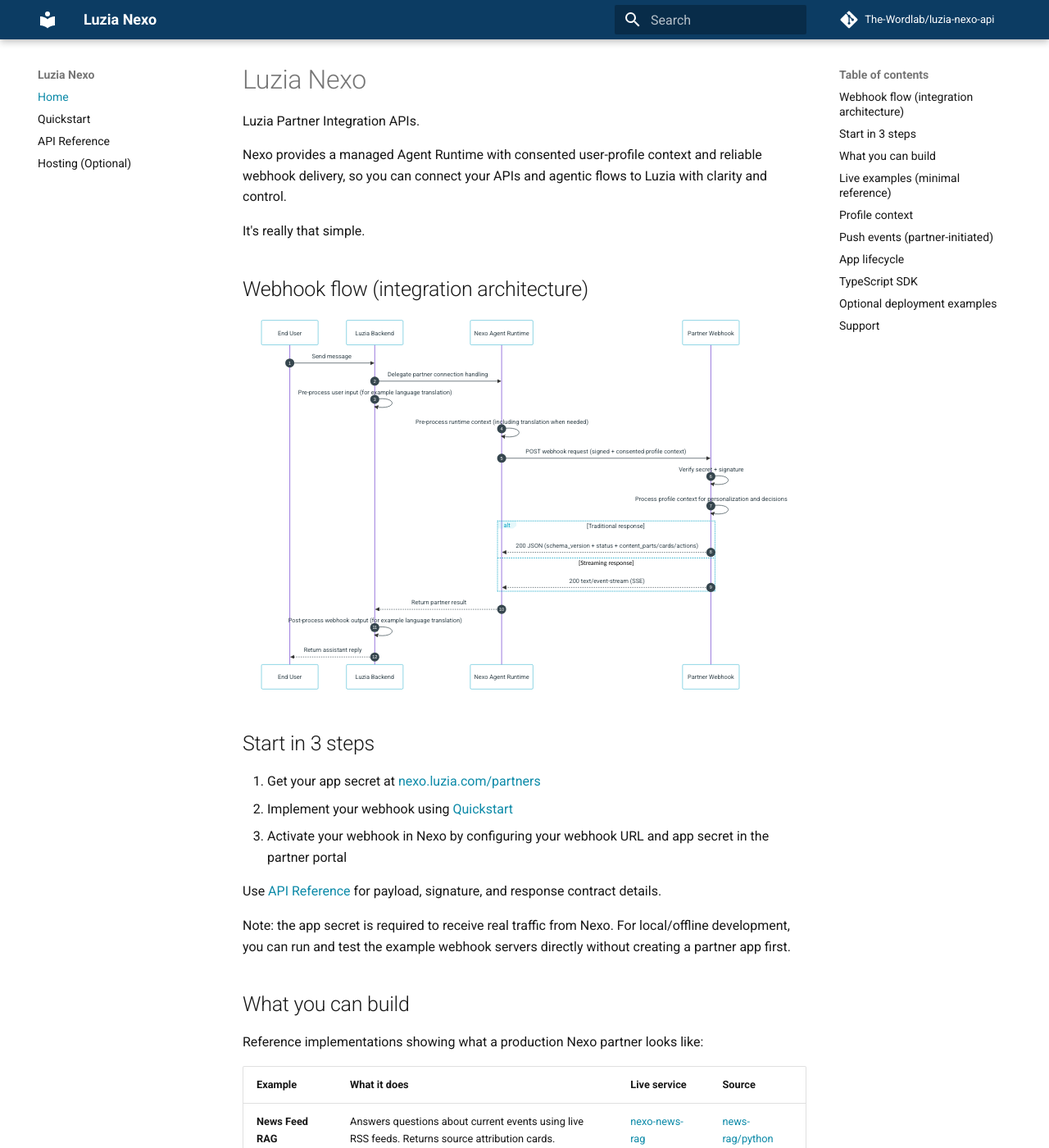
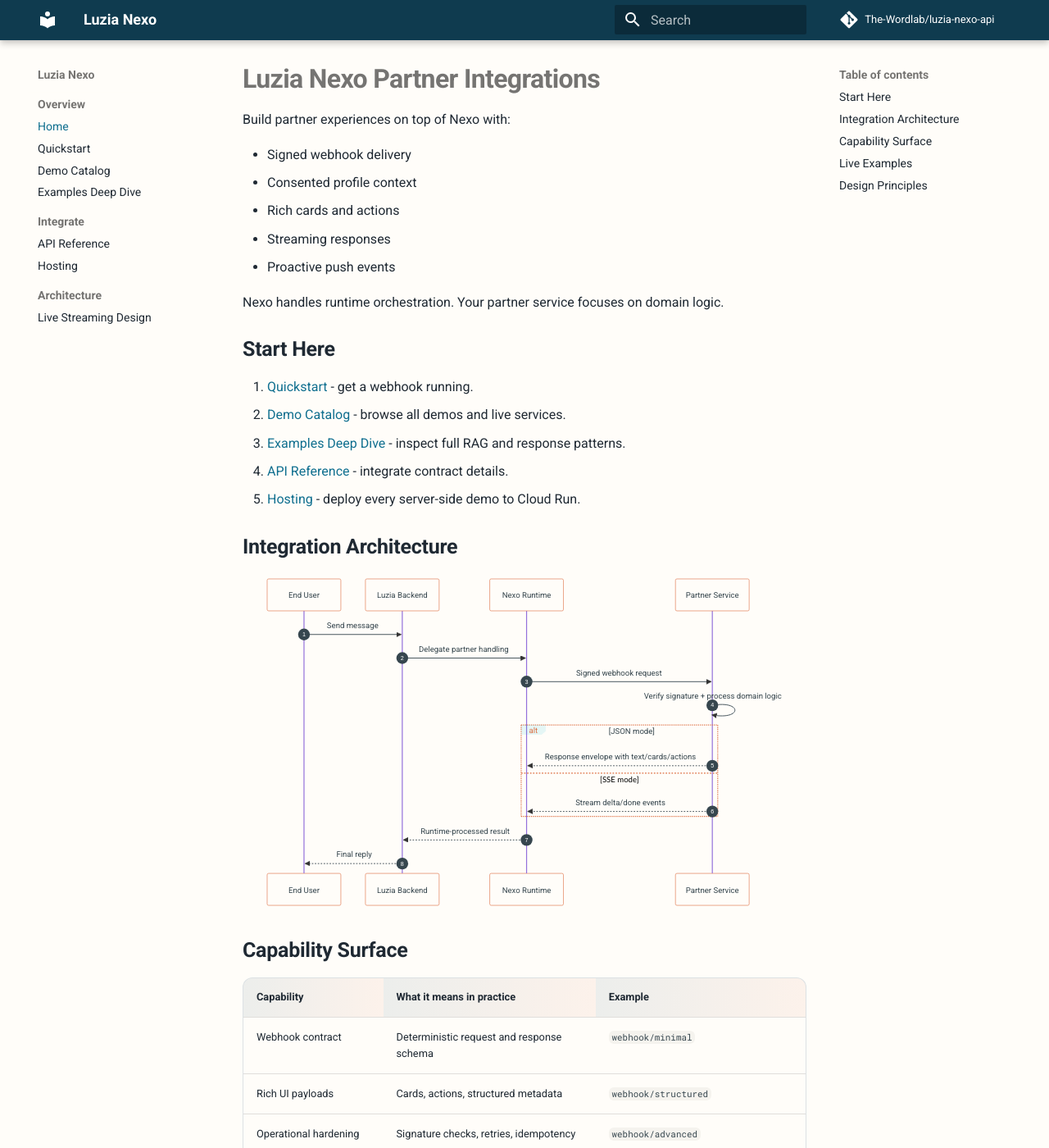
Before and after one commit to The-Wordlab/luzia-nexo-api, an MkDocs documentation site: the page built from docs/index.md, in a window 1280 px wide and 1400 px high. Shown: the whole window at 82% size. Built offline with MkDocs 1.6.1 and Material for MkDocs 9.7.7, drawn with Linux system fonts in a browser that asks for light colours; comment, search, counter and statistics services are not loaded; some of the changed text lies outside the part shown.

Commit message:
docs: overhaul demo docs IA and add service root discovery endpoints

````diff
--- /dev/null
+++ b/docs/demos.md
@@ -0,0 +1,63 @@
+# Demo Catalog
+
+This page is the fastest way to understand what this repository can do in practice.
+
+All **server-side** demos are deployable to Cloud Run.
+The only examples that are not deployed as services are CLI scripts under `examples/partner-api/proactive`.
+
+All webhook demos now expose a clean `GET /` service-discovery response so teams can inspect:
+- service purpose
+- supported routes
+- auth expectations
+- schema version
+
+## Why there are two demo families
+
+The folder split is by **contract type**, not by local-vs-production:
+
+- `examples/webhook/*`: services that receive Nexo webhook events and return Nexo response envelopes.
+- `examples/hosted/*`: reference HTTP APIs used for capability demos and contract testing.
+
+Both are deployable.
+
+## Live deployed demos
+
+| Demo | Contract | Capability | Live URL | Source |
+|---|---|---|---|---|
+| News Feed RAG | Webhook | RSS ingestion + retrieval + source cards | [nexo-news-rag](https://nexo-news-rag-v3me5awkta-ew.a.run.app/) | [news-rag/python](https://github.com/The-Wordlab/luzia-nexo-api/tree/main/examples/webhook/news-rag/python) |
+| Sports Feed RAG | Webhook | Scores, standings, news routing + event detection | [nexo-sports-rag](https://nexo-sports-rag-v3me5awkta-ew.a.run.app/) | [sports-rag/python](https://github.com/The-Wordlab/luzia-nexo-api/tree/main/examples/webhook/sports-rag/python) |
+| Travel RAG | Webhook | Destination and itinerary retrieval | [nexo-travel-rag](https://nexo-travel-rag-v3me5awkta-ew.a.run.app/) | [travel-rag/python](https://github.com/The-Wordlab/luzia-nexo-api/tree/main/examples/webhook/travel-rag/python) |
+| Football Live RAG | Webhook | Live matches, standings, top scorers | [nexo-football-live](https://nexo-football-live-v3me5awkta-ew.a.run.app/) | [football-live/python](https://github.com/The-Wordlab/luzia-nexo-api/tree/main/examples/webhook/football-live/python) |
+| OpenClaw Bridge | Webhook | Nexo webhook to OpenClaw `/v1/responses` adapter | [nexo-openclaw-bridge](https://nexo-openclaw-bridge-v3me5awkta-ew.a.run.app/) | [openclaw-bridge/typescript](https://github.com/The-Wordlab/luzia-nexo-api/tree/main/examples/webhook/openclaw-bridge/typescript) |
+| Hosted Python API | Reference API | Minimal authenticated reference API | [nexo-examples-py](https://nexo-examples-py-v3me5awkta-ew.a.run.app/) | [hosted/python](https://github.com/The-Wordlab/luzia-nexo-api/tree/main/examples/hosted/python) |
+| Hosted TypeScript API | Reference API | Minimal authenticated reference API | [nexo-examples-ts](https://nexo-examples-ts-v3me5awkta-ew.a.run.app/) | [hosted/typescript](https://github.com/The-Wordlab/luzia-nexo-api/tree/main/examples/hosted/typescript) |
+| Demo Receiver | Reference API | Webhook contract receiver for smoke and drift checks | [nexo-demo-receiver](https://nexo-demo-receiver-v3me5awkta-ew.a.run.app/) | [hosted/demo-receiver](https://github.com/The-Wordlab/luzia-nexo-api/tree/main/examples/hosted/demo-receiver) |
+
+## Webhook examples you can run and deploy
+
+| Example | Language | What it demonstrates |
+|---|---|---|
+| `webhook/minimal` | Python + TypeScript | Smallest valid webhook implementation |
+| `webhook/structured` | Python | Rich card/action response envelope |
+| `webhook/advanced` | Python | Connector behavior, retries, idempotency |
+| `webhook/openclaw-bridge` | TypeScript | OpenClaw integration with signed webhook verification |
+| `webhook/news-rag` | Python | Feed ingestion + retrieval + citations |
+| `webhook/sports-rag` | Python | Multi-source sports retrieval + intent routing |
+| `webhook/travel-rag` | Python | Destination knowledge + travel advice |
+| `webhook/football-live` | Python | Live football domain with structured cards |
+
+## Partner API proactive scripts (CLI, not service deployments)
+
+These are tooling examples for pushing events through the Partner API:
+
+| Example | Languages | Purpose |
+|---|---|---|
+| `partner-api/proactive` | Bash, Python, TypeScript | Demonstrates partner-initiated event delivery and auth |
+
+## Suggested reading path
+
+1. [Quickstart](quickstart.md) - implement your first webhook in minutes.
+2. [Demo Catalog](demos.md) - pick the capability pattern you want.
+3. [Examples Deep Dive](examples-showcase.md) - inspect architecture and payloads.
+4. [Hosting](hosting.md) - deploy to Cloud Run.
+5. [API Reference](partner-api-reference.md) - wire production integration details.
--- a/docs/index.md
+++ b/docs/index.md
@@ -1,122 +1,75 @@
-# Luzia Nexo
+# Luzia Nexo Partner Integrations
 
-Luzia Partner Integration APIs.
+Build partner experiences on top of Nexo with:
 
-Nexo provides a managed Agent Runtime with consented user-profile context and reliable webhook delivery, so you can connect your APIs and agentic flows to Luzia with clarity and control.
+- Signed webhook delivery
+- Consented profile context
+- Rich cards and actions
+- Streaming responses
+- Proactive push events
 
-It's really that simple.
+Nexo handles runtime orchestration. Your partner service focuses on domain logic.
 
-## Webhook flow (integration architecture)
+## Start Here
+
+1. [Quickstart](quickstart.md) - get a webhook running.
+2. [Demo Catalog](demos.md) - browse all demos and live services.
+3. [Examples Deep Dive](examples-showcase.md) - inspect full RAG and response patterns.
+4. [API Reference](partner-api-reference.md) - integrate contract details.
+5. [Hosting](hosting.md) - deploy every server-side demo to Cloud Run.
+
+## Integration Architecture
 
 ```mermaid
 sequenceDiagram
     autonumber
     participant User as End User
     participant Luzia as Luzia Backend
-    participant Nexo as Nexo Agent Runtime
-    participant Partner as Partner Webhook
+    participant Nexo as Nexo Runtime
+    participant Partner as Partner Service
 
     User->>Luzia: Send message
-    Luzia->>Nexo: Delegate partner connection handling
-    Luzia->>Luzia: Pre-process user input (for example language translation)
-    Nexo->>Nexo: Pre-process runtime context (including translation when needed)
-    Nexo->>Partner: POST webhook request (signed + consented profile context)
-    Partner->>Partner: Verify secret + signature
-    Partner->>Partner: Process profile context for personalization and decisions
-    alt Traditional response
-        Partner-->>Nexo: 200 JSON (schema_version + status + content_parts/cards/actions)
-    else Streaming response
-        Partner-->>Nexo: 200 text/event-stream (SSE)
+    Luzia->>Nexo: Delegate partner handling
+    Nexo->>Partner: Signed webhook request
+    Partner->>Partner: Verify signature + process domain logic
+    alt JSON mode
+        Partner-->>Nexo: Response envelope with text/cards/actions
+    else SSE mode
+        Partner-->>Nexo: Stream delta/done events
     end
-    Nexo-->>Luzia: Return partner result
-    Luzia->>Luzia: Post-process webhook output (for example language translation)
-    Luzia-->>User: Return assistant reply
+    Nexo-->>Luzia: Runtime-processed result
+    Luzia-->>User: Final reply
 ```
 
-## Start in 3 steps
+## Capability Surface
 
-1. Get your app secret at [nexo.luzia.com/partners](https://nexo.luzia.com/partners)
-2. Implement your webhook using [Quickstart](quickstart.md)
-3. Activate your webhook in Nexo by configuring your webhook URL and app secret in the partner portal
+| Capability | What it means in practice | Example |
+|---|---|---|
+| Webhook contract | Deterministic request and response schema | `webhook/minimal` |
+| Rich UI payloads | Cards, actions, structured metadata | `webhook/structured` |
+| Operational hardening | Signature checks, retries, idempotency | `webhook/advanced` |
+| Retrieval-augmented responses | Domain retrieval + LLM + citations | `news-rag`, `sports-rag`, `travel-rag`, `football-live` |
+| OpenClaw integration | Bridge from Nexo webhook to OpenClaw responses API | `openclaw-bridge` |
+| Proactive delivery | Partner-pushed events into subscriber threads | `partner-api/proactive` |
 
-Use [API Reference](partner-api-reference.md) for payload, signature, and response contract details.
+## Live Examples
 
-Note: the app secret is required to receive real traffic from Nexo. For local/offline development, you can run and test the example webhook servers directly without creating a partner app first.
+| Service | URL |
+|---|---|
+| nexo-news-rag | <https://nexo-news-rag-v3me5awkta-ew.a.run.app/> |
+| nexo-sports-rag | <https://nexo-sports-rag-v3me5awkta-ew.a.run.app/> |
+| nexo-travel-rag | <https://nexo-travel-rag-v3me5awkta-ew.a.run.app/> |
+| nexo-football-live | <https://nexo-football-live-v3me5awkta-ew.a.run.app/> |
+| nexo-openclaw-bridge | <https://nexo-openclaw-bridge-v3me5awkta-ew.a.run.app/> |
+| nexo-examples-py | <https://nexo-examples-py-v3me5awkta-ew.a.run.app/> |
+| nexo-examples-ts | <https://nexo-examples-ts-v3me5awkta-ew.a.run.app/> |
+| nexo-demo-receiver | <https://nexo-demo-receiver-v3me5awkta-ew.a.run.app/> |
 
-## What you can build
+For source links and what each demo does, use [Demo Catalog](demos.md).
 
-Reference implementations showing what a production Nexo partner looks like:
+## Design Principles
 
-| Example | What it does | Live service | Source |
-|---------|-------------|-------------|--------|
-| **News Feed RAG** | Answers questions about current events using live RSS feeds. Returns source attribution cards. | [nexo-news-rag](https://nexo-news-rag-v3me5awkta-ew.a.run.app/) | [news-rag/python](https://github.com/The-Wordlab/luzia-nexo-api/tree/main/examples/webhook/news-rag/python) |
-| **Sports Feed RAG** | Football scores, standings, transfers. Intent detection routes to the right data. SSE streaming + live event detection. | [nexo-sports-rag](https://nexo-sports-rag-v3me5awkta-ew.a.run.app/) | [sports-rag/python](https://github.com/The-Wordlab/luzia-nexo-api/tree/main/examples/webhook/sports-rag/python) |
-| **Travel RAG** | Destination guides with itinerary advice and blog content. Rich destination cards. | [nexo-travel-rag](https://nexo-travel-rag-v3me5awkta-ew.a.run.app/) | [travel-rag/python](https://github.com/The-Wordlab/luzia-nexo-api/tree/main/examples/webhook/travel-rag/python) |
-| **Football Live RAG** | Live scores, standings, and top scorers across multiple leagues with real-time updates and rich cards. | [nexo-football-live](https://nexo-football-live-v3me5awkta-ew.a.run.app/) | [football-live/python](https://github.com/The-Wordlab/luzia-nexo-api/tree/main/examples/webhook/football-live/python) |
-
-Full walkthrough with architecture diagrams and example responses: [Examples Showcase](examples-showcase.md)
-
-## Live examples (minimal reference)
-
-Minimal hosted reference services (echo + profile context):
-
-| Language | Live service | Source code |
-|----------|-------------|-------------|
-| Python | [nexo-examples-py](https://nexo-examples-py-v3me5awkta-ew.a.run.app/) | [examples/hosted/python](https://github.com/The-Wordlab/luzia-nexo-api/tree/main/examples/hosted/python) |
-| TypeScript | [nexo-examples-ts](https://nexo-examples-ts-v3me5awkta-ew.a.run.app/) | [examples/hosted/typescript](https://github.com/The-Wordlab/luzia-nexo-api/tree/main/examples/hosted/typescript) |
-
-Core webhook examples are also deployable as dedicated Cloud Run services:
-- minimal (Python + TypeScript)
-- structured (Python)
-- advanced (Python)
-- OpenClaw bridge (TypeScript)
-- all RAG services (news, sports, travel, football-live)
-
-See [Hosting (Optional)](hosting.md) for the full deployment matrix and commands.
-
-For standalone webhook snippets see [examples/webhook](https://github.com/The-Wordlab/luzia-nexo-api/tree/main/examples/webhook).
-
-If you are connecting through OpenClaw, use the OpenClaw Bridge example:
-- [examples/webhook/openclaw-bridge](https://github.com/The-Wordlab/luzia-nexo-api/tree/main/examples/webhook/openclaw-bridge)
-
-## Profile context
-
-- Webhook payloads include consented profile attributes such as:
-  - `locale`
-  - `language`
-  - `location` (for example city/country)
-  - `age` or age range
-  - `date_of_birth`
-  - `gender`
-  - `dietary_preferences`
-  - `preferences` and selected profile facts
-- Availability depends on app permissions and user consent.
-- Additional attributes are added over time while keeping backward compatibility.
-- Parse defensively and ignore unknown fields.
-
-## Push events (partner-initiated)
-
-Partners can push events proactively into subscriber threads using `POST /api/apps/{app_id}/events`. This turns the chat thread into a live feed — goals appear as they happen, breaking news streams in without the user asking.
-
-The sports-rag example includes a working event detection pipeline: it polls football-data.org, diffs match state, classifies significance with an LLM, and pushes to Nexo whenever something worth notifying happens.
-
-See [API Reference - Push Events API](partner-api-reference.md#push-events-api-partner-initiated) for the full contract.
-
-## App lifecycle
-
-Apps go through a review workflow: **draft** -> **submitted** -> **approved** (or **rejected**).
-Once approved, your app appears in the public catalog (`GET /api/catalog/apps`).
-See [API Reference - App lifecycle](partner-api-reference.md#app-lifecycle) for details.
-
-## TypeScript SDK
-
-The `@nexo/partner-sdk` package provides webhook signature verification and a proactive messaging client.
-See [API Reference - TypeScript SDK](partner-api-reference.md#typescript-sdk) for details.
-
-## Optional deployment examples
-
-- Docker and Cloud Run examples: [Hosting (Optional)](hosting.md)
-
-## Support
-
-- [mmm@luzia.com](mailto:mmm@luzia.com)
+- Contract-first: same schema rules across local and production.
+- Capability-first: docs describe what can be built, not only minimal setup.
+- Deployable-by-default: all server demos are deployment-ready.
+- Safe configuration: no secrets hardcoded in code or docs.
--- a/docs/stylesheets/brand.css
+++ b/docs/stylesheets/brand.css
@@ -1,21 +1,24 @@
-/* Align MkDocs Material palette with luzia-nexo frontend tokens. */
+/* Luzia Nexo docs theme tuning - capability-first visual hierarchy. */
 [data-md-color-scheme="default"] {
-  --md-primary-fg-color: #0c3c63;
-  --md-primary-fg-color--light: #145987;
-  --md-primary-fg-color--dark: #082941;
-  --md-accent-fg-color: #0ea5c6;
-  --md-typeset-a-color: #0c8aa8;
-  --md-default-bg-color: #ffffff;
+  --md-primary-fg-color: #0f3b4f;
+  --md-primary-fg-color--light: #1d5d78;
+  --md-primary-fg-color--dark: #0a2a38;
+  --md-accent-fg-color: #dd6e42;
+  --md-typeset-a-color: #0f6f8f;
+  --md-default-bg-color: #fffdf9;
   --md-default-fg-color: #171717;
+  --md-typeset-color: #1f2933;
+  --md-code-bg-color: #f5f3ee;
 }
 
 [data-md-color-scheme="slate"] {
-  --md-primary-fg-color: #0a3356;
-  --md-primary-fg-color--light: #0f4c81;
-  --md-primary-fg-color--dark: #072744;
-  --md-accent-fg-color: #4dd0e1;
-  --md-typeset-a-color: #8de7f3;
-  --md-default-bg-color: #06111c;
+  --md-primary-fg-color: #133f50;
+  --md-primary-fg-color--light: #235f78;
+  --md-primary-fg-color--dark: #0c2d3a;
+  --md-accent-fg-color: #f58d63;
+  --md-typeset-a-color: #72d2f0;
+  --md-default-bg-color: #0c1520;
+  --md-code-bg-color: #111e2a;
 }
 
 .md-typeset .admonition,
@@ -23,23 +26,72 @@
   border-radius: 8px;
 }
 
-/* Responsive top-of-page spacing for better desktop/mobile balance. */
 .md-main__inner {
-  margin-top: 0.5rem;
+  margin-top: 0.45rem;
 }
 
 .md-content__inner {
-  padding-top: 0.3rem;
+  padding-top: 0.28rem;
 }
 
 .md-typeset h1 {
-  margin-top: 0.25rem;
-  margin-bottom: 0.6rem;
+  margin-top: 0.2rem;
+  margin-bottom: 0.7rem;
+  font-weight: 750;
+  letter-spacing: -0.02em;
+}
+
+.md-typeset h2 {
+  margin-top: 1.3rem;
+  font-weight: 700;
+  letter-spacing: -0.01em;
+}
+
+.md-typeset h3 {
+  font-weight: 650;
+}
+
+.md-typeset p,
+.md-typeset li {
+  line-height: 1.65;
+}
+
+.md-typeset table:not([class]) {
+  border: 1px solid rgba(12, 60, 99, 0.14);
+  border-radius: 12px;
+  overflow: hidden;
+}
+
+.md-typeset table:not([class]) th {
+  background: linear-gradient(90deg, rgba(15, 59, 79, 0.08), rgba(221, 110, 66, 0.08));
+  font-weight: 650;
+}
+
+.md-typeset table:not([class]) td,
+.md-typeset table:not([class]) th {
+  padding-top: 0.68rem;
+  padding-bottom: 0.68rem;
+}
+
+.md-typeset code {
+  border-radius: 6px;
+  padding: 0.1em 0.35em;
+}
+
+.md-header {
+  border-bottom: 1px solid rgba(12, 60, 99, 0.15);
+}
+
+.md-typeset blockquote {
+  border-left: 3px solid #dd6e42;
+  background: rgba(221, 110, 66, 0.06);
+  padding: 0.5rem 0.9rem;
+  border-radius: 6px;
 }
 
 @media screen and (max-width: 76.2344em) {
   .md-main__inner {
-    margin-top: 0.35rem;
+    margin-top: 0.3rem;
   }
 
   .md-content__inner {
@@ -47,22 +99,17 @@
   }
 
   .md-typeset h1 {
-    margin-top: 0.2rem;
+    margin-top: 0.15rem;
     margin-bottom: 0.5rem;
   }
 }
 
 @media screen and (max-width: 44.9844em) {
   .md-main__inner {
-    margin-top: 0.2rem;
+    margin-top: 0.18rem;
   }
 
   .md-content__inner {
     padding-top: 0.1rem;
   }
-
-  .md-typeset h1 {
-    margin-top: 0.1rem;
-    margin-bottom: 0.4rem;
-  }
 }
--- a/mkdocs.yml
+++ b/mkdocs.yml
@@ -41,7 +41,13 @@
   - stylesheets/brand.css
 
 nav:
-  - Home: index.md
-  - Quickstart: quickstart.md
-  - API Reference: partner-api-reference.md
-  - Hosting (Optional): hosting.md
+  - Overview:
+    - Home: index.md
+    - Quickstart: quickstart.md
+    - Demo Catalog: demos.md
+    - Examples Deep Dive: examples-showcase.md
+  - Integrate:
+    - API Reference: partner-api-reference.md
+    - Hosting: hosting.md
+  - Architecture:
+    - Live Streaming Design: design-live-streaming.md
````
Also changed, not shown: 9 other files.
